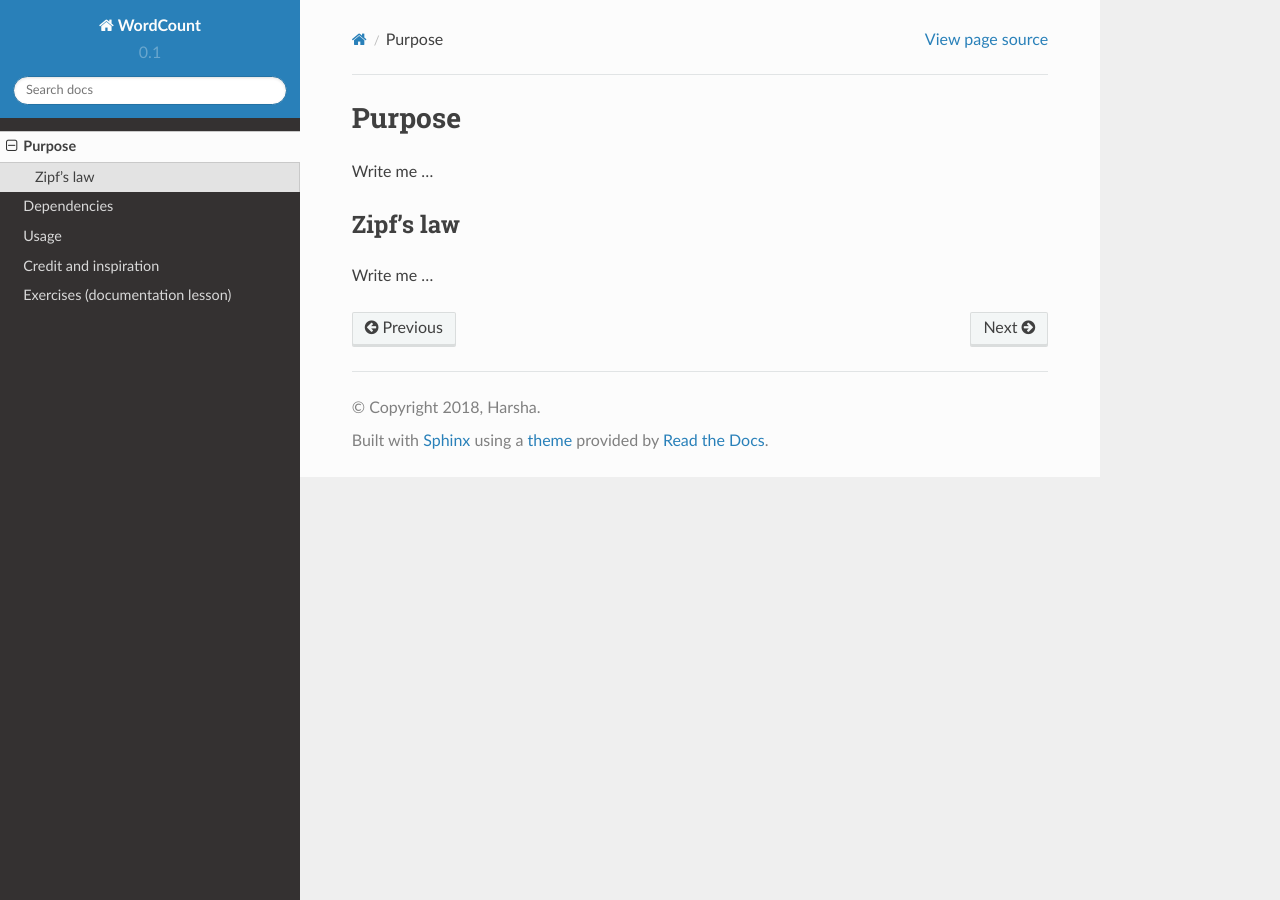
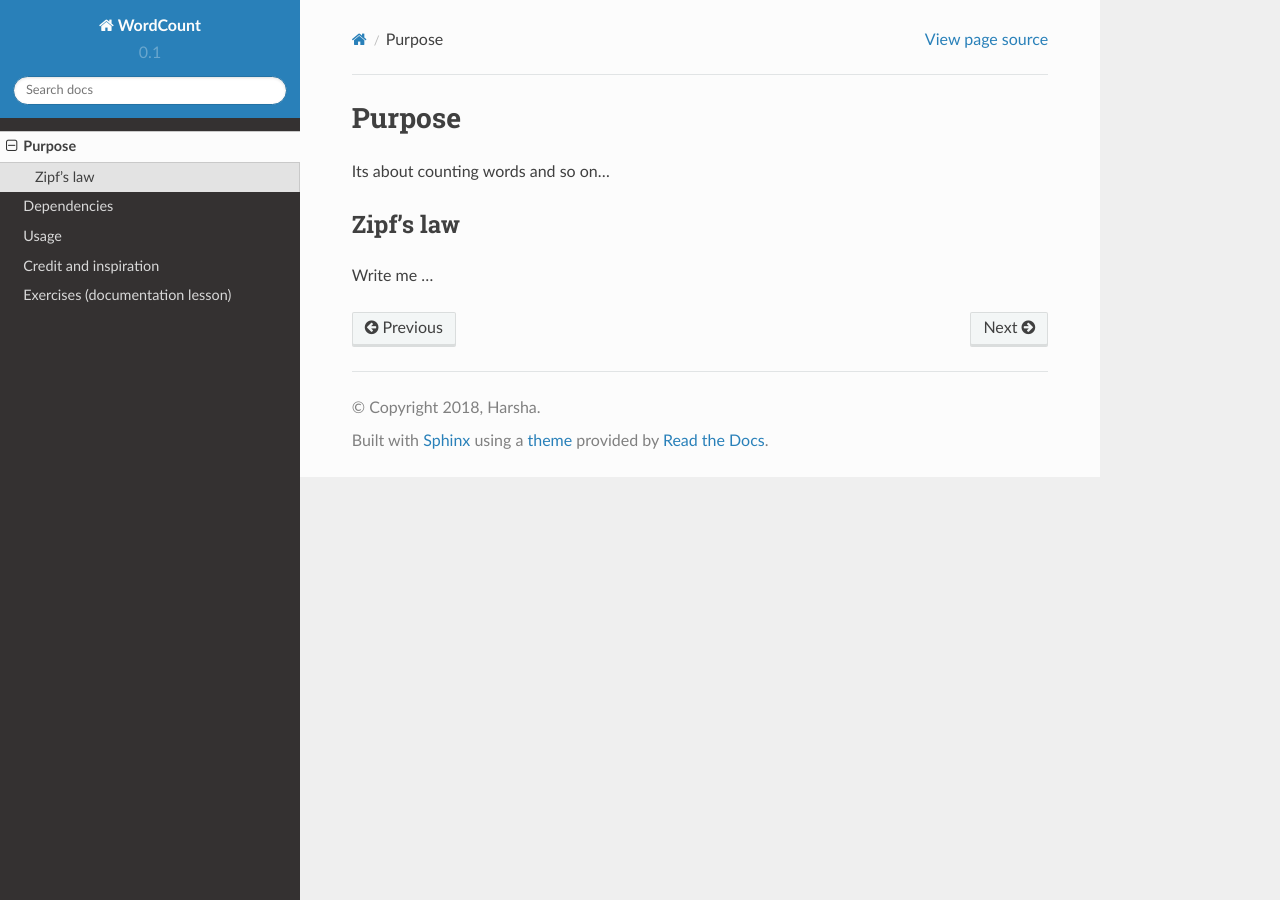
Before and after one commit to pascal-git/word-count, a Sphinx documentation site: the page built from doc/purpose.rst, in a window 1280 px wide. Built offline with Sphinx 7.4.7 and the Read the Docs theme 2.0.0, drawn with Linux system fonts in a browser that asks for light colours.

Commit message:
adding doc on purpose

```diff
--- a/doc/purpose.rst
+++ b/doc/purpose.rst
@@ -3,7 +3,7 @@
 Purpose
 =======
 
-Write me ...
+Its about counting words and so on...
 
 
 Zipf's law
```
